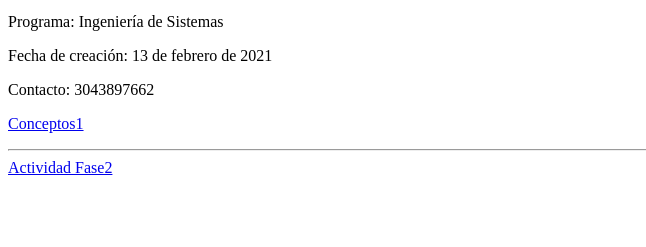
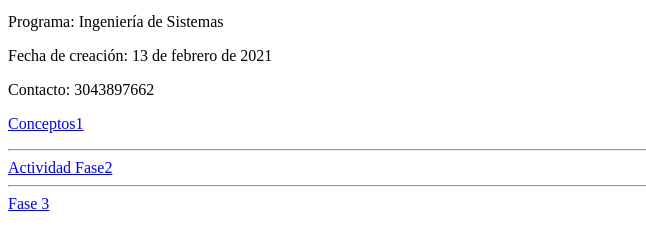
Before and after one commit to JVallejo168/DSW-JoaquinVallejo, a plain HTML site: page index.html in a window 1280 px wide. Shown: the part 101-348 px from the top of the page, without its empty margins (0-646 px from the left). Drawn offline with Linux system fonts and the light colour scheme.

Commit message:
Update index.html

```diff
--- a/index.html
+++ b/index.html
@@ -19,6 +19,8 @@
          <a href="conceptos1.html">Conceptos1</a>
          <hr>
          <a href="Fase 2/design.html"> Actividad Fase2</a>
+         <hr>
+         <a href="Fase 3"> Fase 3</a>
 
       </p>
 
```
